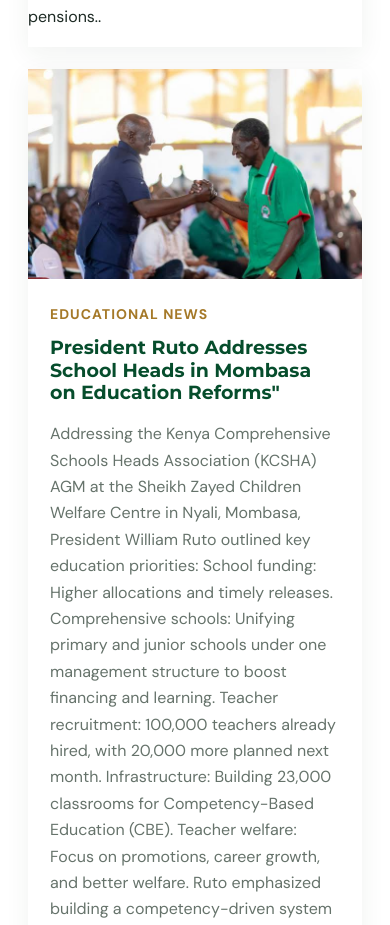
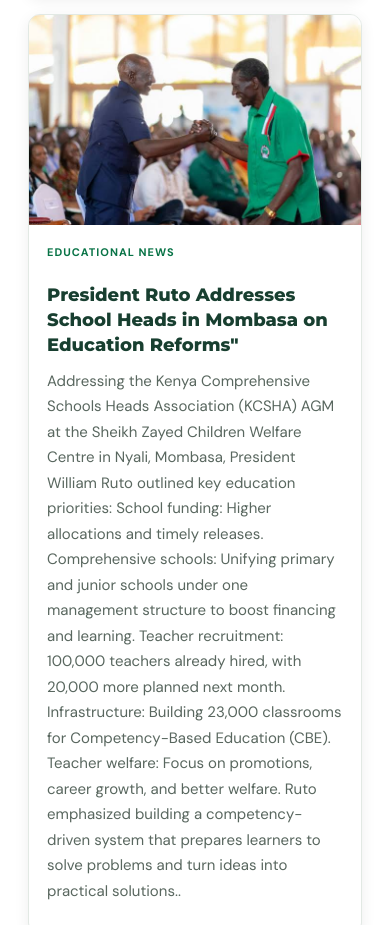
Before and after one commit to mogakacalvin61-source/teachers-for-ruto, a plain HTML site: page index.html in a window 390 px wide. Shown: the part 10271-11196 px from the top of the page. Drawn offline with Linux system fonts and the light colour scheme; no server answers.

Commit message:
Add files via upload

```diff
--- a/style.css
+++ b/style.css
@@ -3115,10 +3115,7 @@ section,
 }
 /* JOIN THE MOVEMENT BUTTON ANIMATION */
 
-<a href="YOUR-GOOGLE-FORM-LINK"
-   class="join-movement-btn">
-   JOIN THE MOVEMENT NOW
-</a> {
+.join-movement-btn {
     display: inline-flex;
     align-items: center;
     justify-content: center;
@@ -3151,3 +3148,232 @@ section,
     box-shadow: 0 8px 24px rgba(0, 100, 60, 0.4);
     animation-play-state: paused;
 }
+
+/* LATEST NEWS & EVENTS - FULL WIDTH LAYOUT */
+
+#news,
+.news-section {
+    width: 100% !important;
+    max-width: 100% !important;
+    padding: 45px 3% !important;
+    box-sizing: border-box !important;
+    margin: 0 auto !important;
+}
+
+#news .container,
+.news-section .container {
+    width: 100% !important;
+    max-width: 100% !important;
+    margin: 0 auto !important;
+}
+
+/* News heading */
+#news h2,
+.news-section h2 {
+    font-size: 32px;
+    font-weight: 800;
+    text-align: center;
+    margin-bottom: 12px;
+    color: #174b36;
+}
+
+#news > p,
+.news-section > p {
+    text-align: center;
+    font-size: 15px;
+    margin-bottom: 30px;
+}
+
+/* Three equal news cards */
+.news-grid,
+.news-container,
+.news-list {
+    display: grid !important;
+    grid-template-columns: repeat(3, minmax(0, 1fr)) !important;
+    gap: 24px !important;
+    width: 100% !important;
+    max-width: 100% !important;
+    align-items: stretch !important;
+}
+
+/* Individual cards */
+.news-card,
+.news-item {
+    width: 100% !important;
+    min-width: 0 !important;
+    height: 100% !important;
+    display: flex !important;
+    flex-direction: column !important;
+    background: #ffffff;
+    border-radius: 12px;
+    overflow: hidden;
+    box-shadow: 0 4px 15px rgba(0,0,0,0.08);
+    box-sizing: border-box !important;
+}
+
+/* News images */
+.news-card img,
+.news-item img,
+.news-photo {
+    width: 100% !important;
+    height: 220px !important;
+    object-fit: cover !important;
+    display: block;
+}
+
+/* News text */
+.news-content,
+.news-card-content {
+    padding: 20px !important;
+    display: flex;
+    flex-direction: column;
+    flex: 1;
+}
+
+.news-card h3,
+.news-item h3 {
+    font-size: 20px !important;
+    line-height: 1.4 !important;
+    font-weight: 800 !important;
+    margin: 10px 0 !important;
+    color: #183f30;
+}
+
+.news-card p,
+.news-item p {
+    font-size: 15px !important;
+    line-height: 1.7 !important;
+    color: #606b65;
+}
+
+/* Tablet */
+@media (max-width: 900px) {
+    .news-grid,
+    .news-container,
+    .news-list {
+        grid-template-columns: repeat(2, minmax(0, 1fr)) !important;
+    }
+}
+
+/* Phone */
+@media (max-width: 600px) {
+    #news,
+    .news-section {
+        padding: 30px 15px !important;
+    }
+
+    .news-grid,
+    .news-container,
+    .news-list {
+        grid-template-columns: 1fr !important;
+        gap: 18px !important;
+    }
+
+    .news-card img,
+    .news-item img,
+    .news-photo {
+        height: 210px !important;
+    }
+
+    .news-card h3,
+    .news-item h3 {
+        font-size: 18px !important;
+    }
+}
+
+/* LATEST NEWS - THREE UNIFORM RECTANGLES */
+
+.news-grid {
+    display: grid;
+    grid-template-columns: repeat(3, minmax(0, 1fr));
+    gap: 24px;
+    width: 100%;
+    align-items: stretch;
+}
+
+.news-card {
+    display: flex;
+    flex-direction: column;
+    min-width: 0;
+    background: #ffffff;
+    border: 1px solid #e2e9e4;
+    border-radius: 12px;
+    overflow: hidden;
+    box-shadow: 0 4px 15px rgba(0,0,0,0.07);
+    box-sizing: border-box;
+}
+
+.news-image {
+    width: 100%;
+    height: 220px;
+    overflow: hidden;
+}
+
+.news-image img {
+    width: 100%;
+    height: 100%;
+    object-fit: cover;
+    display: block;
+}
+
+.news-body {
+    padding: 20px;
+    display: flex;
+    flex-direction: column;
+    flex: 1;
+}
+
+.news-body small {
+    color: #087346;
+    font-size: 11px;
+    font-weight: 800;
+    letter-spacing: 1px;
+    margin-bottom: 12px;
+}
+
+.news-body h3 {
+    color: #183f30;
+    font-size: 19px;
+    line-height: 1.45;
+    font-weight: 800;
+    margin: 0 0 14px;
+}
+
+.news-body p {
+    color: #59675f;
+    font-size: 14px;
+    line-height: 1.7;
+    margin: 0 0 12px;
+    text-align: left;
+}
+
+/* TABLET */
+@media (max-width: 900px) {
+    .news-grid {
+        grid-template-columns: repeat(2, minmax(0, 1fr));
+    }
+}
+
+/* PHONE */
+@media (max-width: 600px) {
+    .news-grid {
+        grid-template-columns: 1fr;
+        gap: 20px;
+    }
+
+    .news-image {
+        height: 210px;
+    }
+
+    .news-body {
+        padding: 18px;
+    }
+
+    .news-body h3 {
+        font-size: 18px;
+    }
+
+    .news-body p {
+        font-size: 14px;
+    }
+}
```
